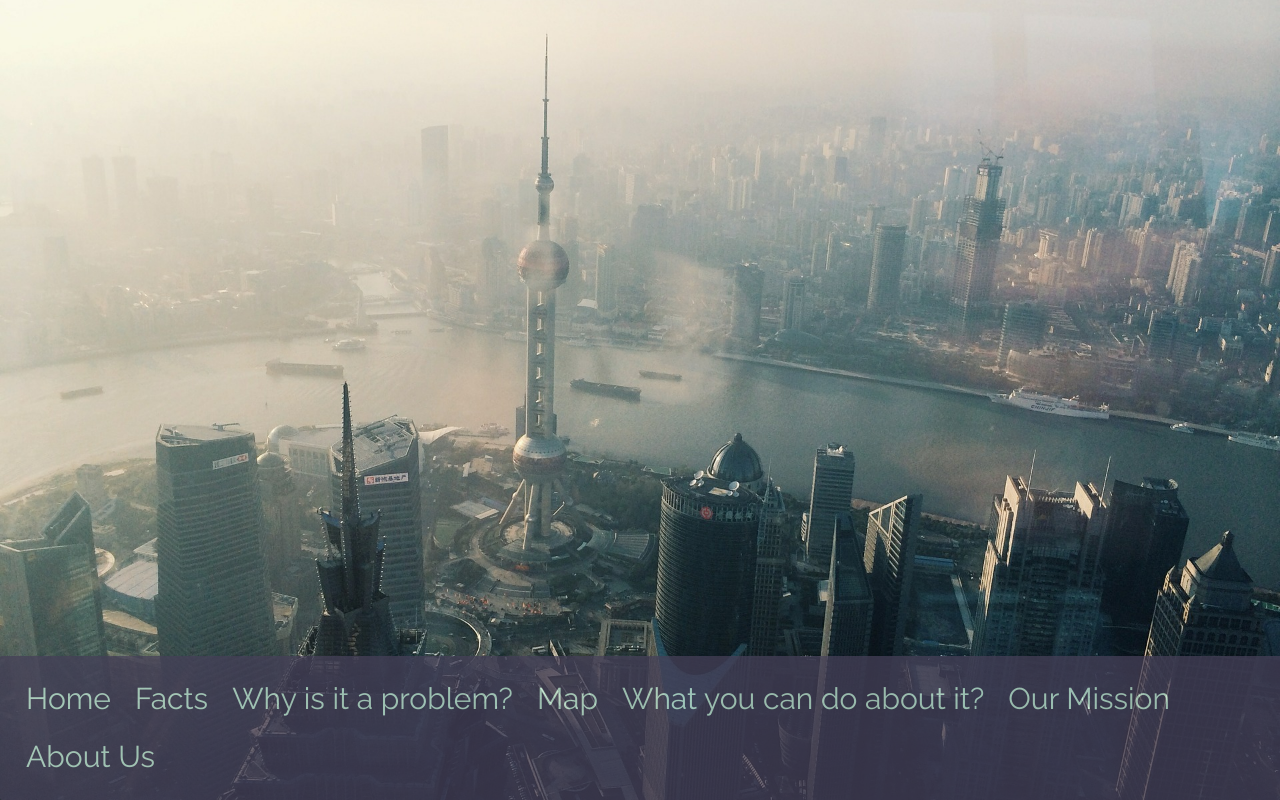
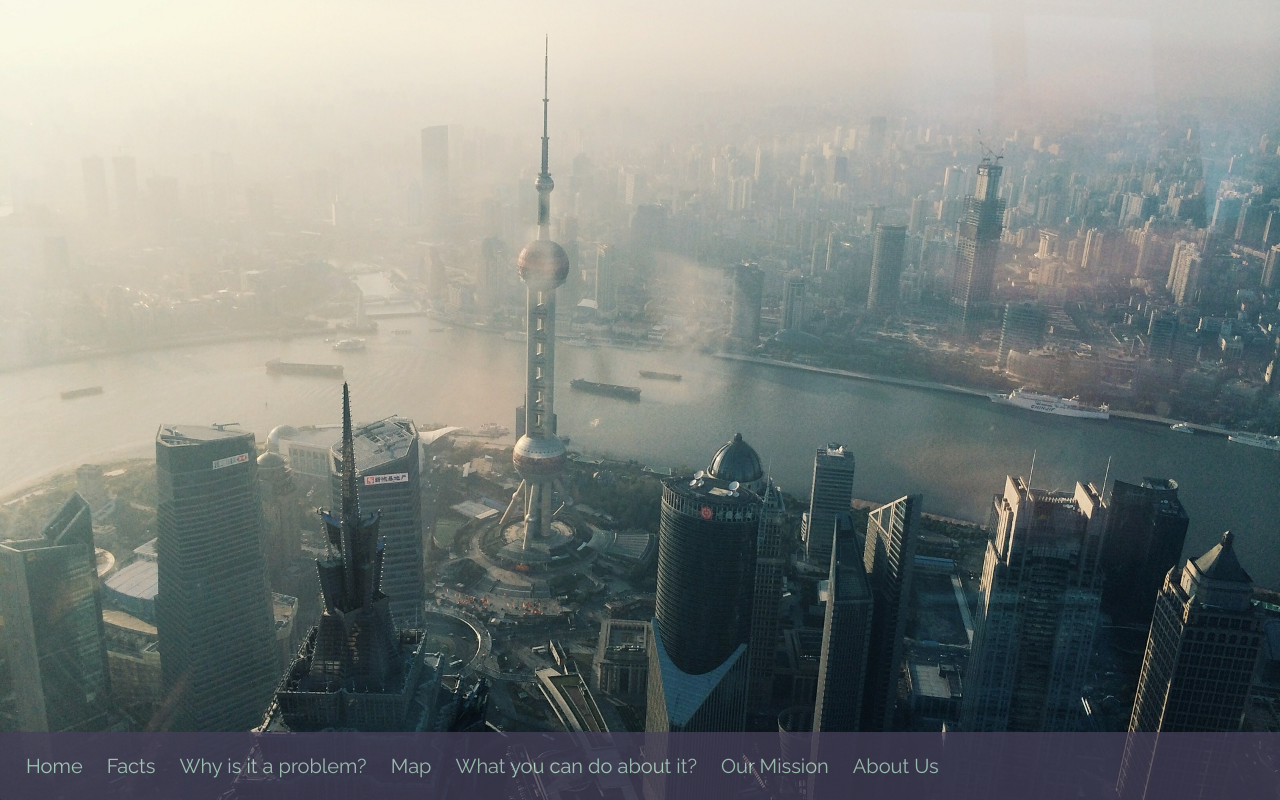
Before and after one commit to vedeeva/SaveAir, a website: page public/map.html in a window 1280 px wide. Drawn offline with nearby package versions, Linux system fonts and the light colour scheme; no server answers.

Commit message:
Fixed UI issue

```diff
--- a/public/css/style-map.css
+++ b/public/css/style-map.css
@@ -19,7 +19,7 @@ html, body {
   }
 
   #mapid {
-    height: 90%;
+    height: 92%;
     width: 100%;
   }
 
@@ -33,14 +33,14 @@ html, body {
     padding: 14px 16px;
     text-decoration: none;
     position: fixed;
-    bottom: 0;
+    bottom:  0;
     border-radius: 2px;
     width: 100%;
   }
 
   .nav_button{
     color: #c7f0db;
-    font-size: 30px;
+    font-size: 20px;
     display: inline-block;
     padding: 2px 10px;
     text-align: center;
--- a/public/css/style.css
+++ b/public/css/style.css
@@ -84,14 +84,14 @@ header{
   padding: 14px 16px;
   text-decoration: none;
   position: fixed;
-  bottom: 0;
+  bottom:  0;
   border-radius: 2px;
   width: 100%;
 }
 
 .nav_button{
   color: #c7f0db;
-  font-size: 30px;
+  font-size: 20px;
   display: inline-block;
   padding: 2px 10px;
   text-align: center;
```
Also changed, not shown: public/index.html (+4 -2 lines).
